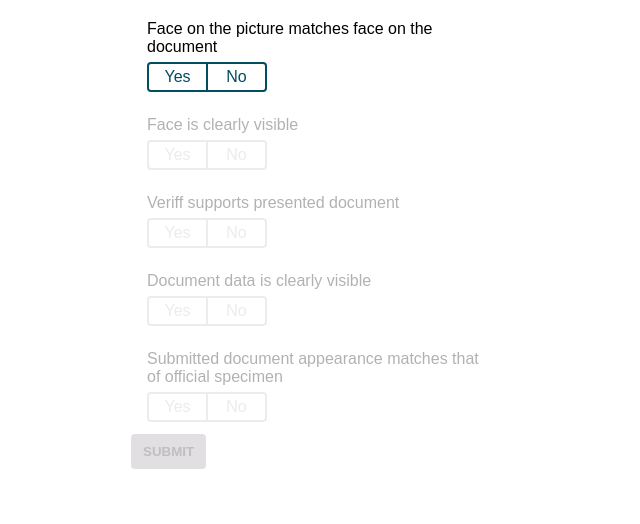
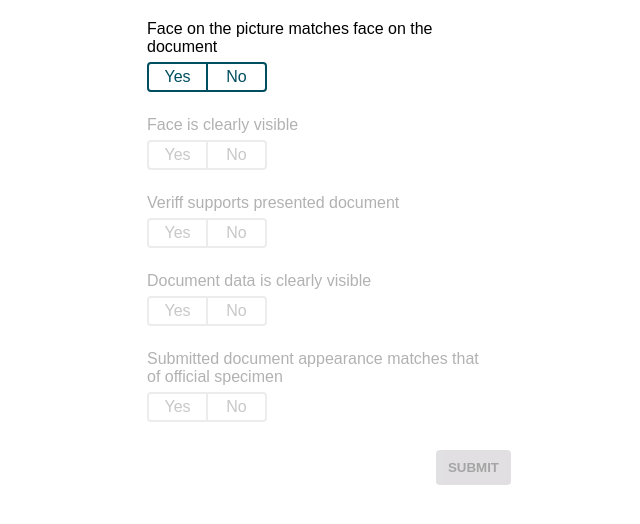
Before and after one commit to KristerL/checks-interface, a React (Create React App) app: page / in a window 1280 px wide. Shown: the top 524 px of the page, without its empty margins (319-959 px from the left). Built offline with nearby package versions, Linux system fonts and the light colour scheme.

Commit message:
Improved disabled styles

```diff
--- a/src/App.tsx
+++ b/src/App.tsx
@@ -28,7 +28,7 @@ export default function App() {
 
   const handleCheckLoad = () => {
     setIsLoading(true);
-    setError(null)
+    setError(null);
     loadChecks()
       .catch((err: errorType) => {
         setError(err);
--- a/src/components/CheckRow.tsx
+++ b/src/components/CheckRow.tsx
@@ -13,7 +13,9 @@ export const CheckRow: React.FC<CheckRowProps> = ({ check, index, disabled }) =>
   const { changeCheckValue, activeCheckIndex } = useContext(ChecksContext);
 
   const handleButtonClick = (value: Exclude<CheckButtonValues, null>) => {
-    changeCheckValue(check.id, value, index);
+    if (!disabled) {
+      changeCheckValue(check.id, value, index);
+    }
   };
 
   const classes = classnames({
--- a/src/components/ChecksView.tsx
+++ b/src/components/ChecksView.tsx
@@ -22,6 +22,10 @@ export const ChecksView: React.FC<ChecksViewProps> = ({ handleSubmit }) => {
   const canSubmit = checkValuesHasNo || checkValuesHasAllYes;
 
   const handleSubmitClick = () => {
+    if (!canSubmit) {
+      return;
+    }
+
     const data: SubmitData = Object.values(checks).map((check) => {
       return {
         checkId: check.id,
@@ -36,7 +40,9 @@ export const ChecksView: React.FC<ChecksViewProps> = ({ handleSubmit }) => {
       {Object.entries(checks).map(([key, check], index) => {
         return <CheckRow key={key} check={check} index={index} disabled={index > lastValidIndex} />;
       })}
-      <SubmitButton handleClick={handleSubmitClick} disabled={!canSubmit} />
+      <div className="submitButtonContainer">
+        <SubmitButton handleClick={handleSubmitClick} disabled={!canSubmit} />
+      </div>
     </div>
   );
 };
--- a/src/components/submitButton/SubmitButton.scss
+++ b/src/components/submitButton/SubmitButton.scss
@@ -14,6 +14,7 @@
     background: styles.$disabled-main;
     color: styles.$disabled-dark;
     opacity: 0.5;
+    cursor: unset;
 
     &:hover {
       opacity: 0.5;
--- a/src/styles.scss
+++ b/src/styles.scss
@@ -11,7 +11,7 @@ $hover-color: #e6ebf4;
 $highlight-color: #def7f7;
 
 $disabled-main: #c4c1c5;
-$disabled-dark: #808080;
+$disabled-dark: #4d4d4d;
 
 $primary-white: #fff;
 
@@ -53,8 +53,12 @@ h1 {
     & .button {
       opacity: 1;
       border-color: $disabled-main;
-      color: $disabled-main;
+      color: $disabled-dark;
       cursor: initial;
+
+      &.selected {
+        background: $disabled-main;
+      }
 
       &:hover {
         background: $primary-white;
@@ -71,3 +75,10 @@ h1 {
 .buttonContainer {
   margin-top: 6px;
 }
+
+.submitButtonContainer {
+  display: flex;
+  justify-content: right;
+
+  margin-top: 16px;
+}
```
